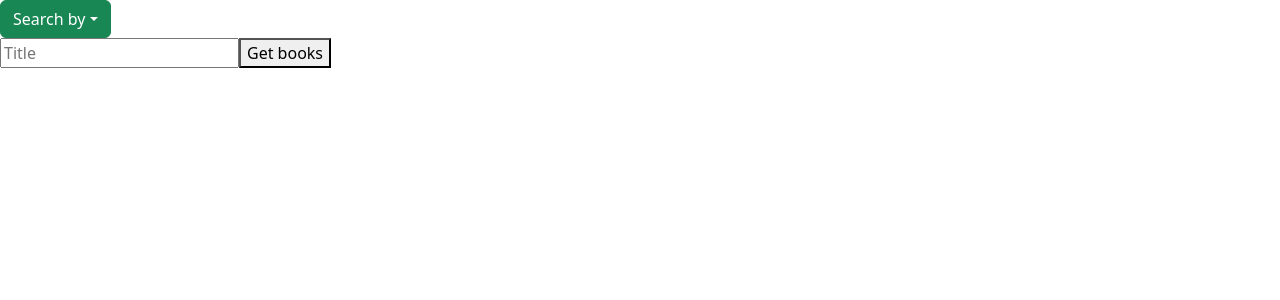
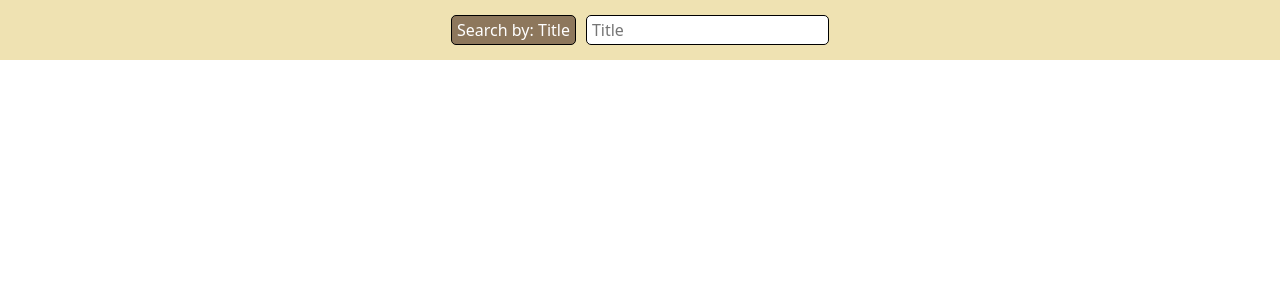
Before and after one commit to benqSzaw/Kongsberg-Task, a React (Vite) app: page / in a window 1280 px wide. Shown: the top 300 px of the page. Built offline with nearby package versions, Linux system fonts and the light colour scheme.

Commit message:
style(Form)

```diff
--- a/src/components/Form/Form.tsx
+++ b/src/components/Form/Form.tsx
@@ -1,34 +1,22 @@
-import "./form.sass";
+import "./form.scss";
 import { useRef, useState } from "react";
-import { Dropdown } from "react-bootstrap";
 
 const Form = () => {
   const [searchBy, setSearchBy] = useState<"Title" | "Author">("Title");
   const inputRef = useRef<HTMLInputElement>(null);
+
+  const SetOppositeSearchBy = () => {
+    searchBy == "Author" ? setSearchBy("Title") : setSearchBy("Author")
+  }
 
   const GetBooks = () => {
     //
   };
 
   return (
-    <div>
-      <Dropdown>
-        <Dropdown.Toggle variant="success" id="dropdown-basic">
-          Search by
-        </Dropdown.Toggle>
-
-        <Dropdown.Menu>
-          <Dropdown.Item onClick={() => setSearchBy("Title")}>
-            Title
-          </Dropdown.Item>
-          <Dropdown.Item onClick={() => setSearchBy("Author")}>
-            Author
-          </Dropdown.Item>
-        </Dropdown.Menu>
-      </Dropdown>
-
-      <input type="text" placeholder={searchBy} ref={inputRef} />
-      <button onClick={GetBooks}> Get books </button>
+    <div className="form-container">
+      <button onClick={SetOppositeSearchBy}>Search by: {searchBy}</button>
+      <input type="text" onChange={GetBooks} placeholder={searchBy} ref={inputRef} />
     </div>
   );
 };
--- /dev/null
+++ b/src/components/Form/form.scss
@@ -0,0 +1,45 @@
+.form-container {
+  width: 100vw;
+  height: 60px;
+  padding: 15px;
+
+  display: flex;
+  align-items: center;
+  justify-content: center;
+  gap: 10px;
+
+  background-color: #efe2b2;
+
+  button {
+    height: 100%;
+    border: solid black 1px;
+    padding: 0px 5px 0px 5px;
+    border-radius: 5px;
+    background-color: #8d775c;
+    color: white;
+    transition: 0.5s;
+    &:hover {
+      background-color: #4d3009;
+    }
+  }
+
+  input {
+    height: 100%;
+    border: solid black 1px;
+    padding: 0px 5px 0px 5px;
+    border-radius: 5px;
+
+    &:hover {
+      border: solid #8d775c 1px;
+    }
+
+    &:focus {
+      outline: none !important;
+      box-shadow: 0 0 2px #4d3009;
+    }
+  }
+}
+
+//     #8d775c
+//     #8d785d
+//     #4d3009
```
Also changed, not shown: src/components/Form/form.sass (deleted).
